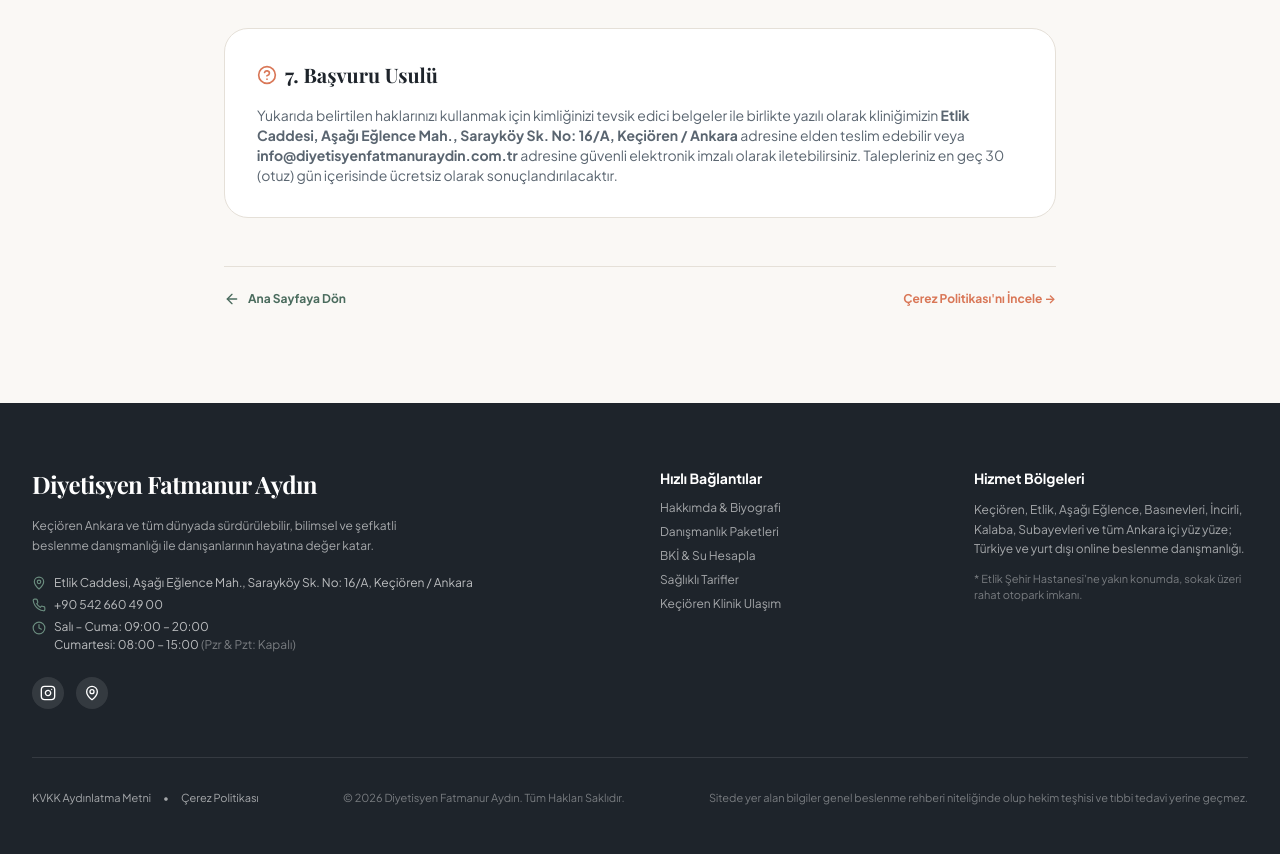
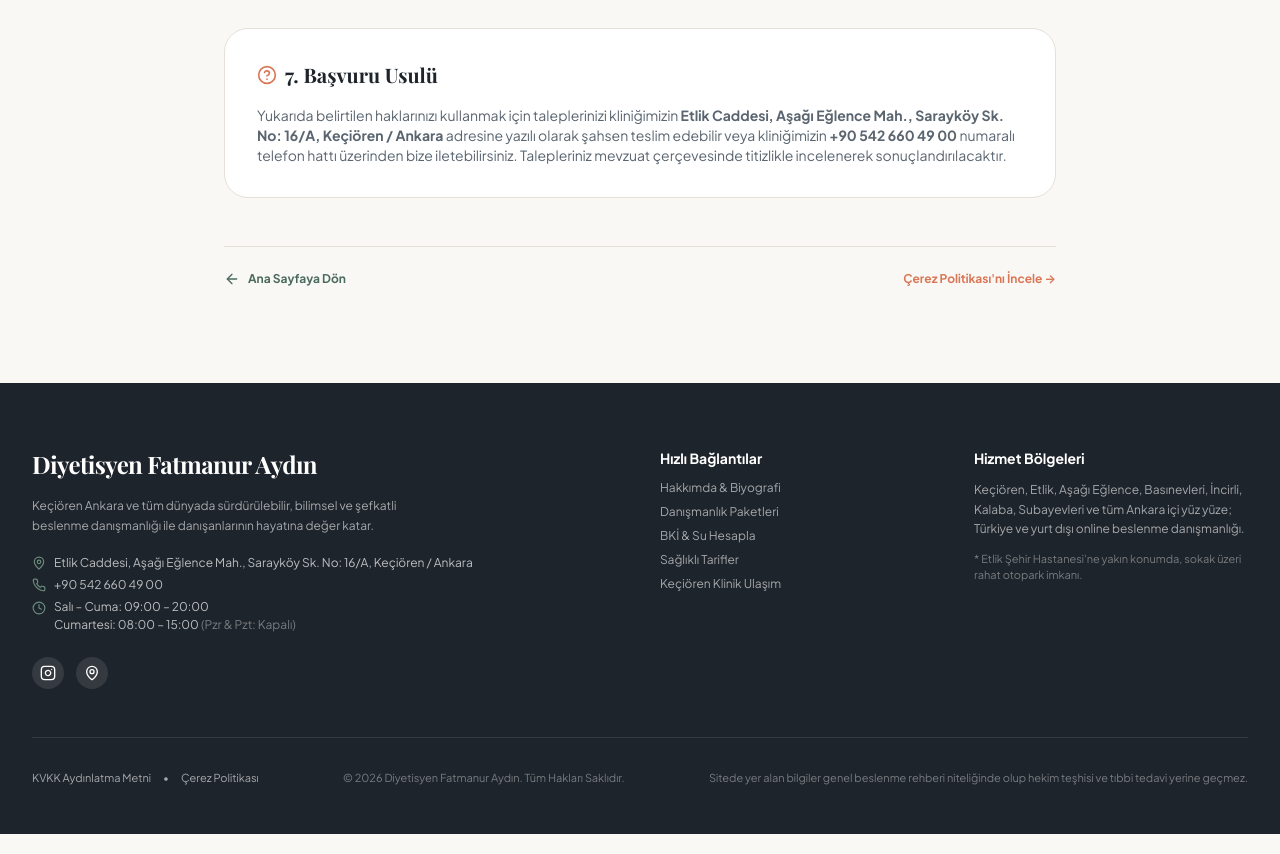
Before and after one commit to emnaydin95/diyetisyen-fatmanur-aydin, a Next.js app: page /kvkk-aydinlatma-metni in a window 1280 px wide. Shown: the part 2340-3194 px from the top of the page. Built offline with nearby package versions, Linux system fonts and the light colour scheme.

Commit message:
refactor(kvkk): remove placeholder email and bureaucratic electronic signature wording

```diff
--- a/src/app/kvkk-aydinlatma-metni/page.tsx
+++ b/src/app/kvkk-aydinlatma-metni/page.tsx
@@ -175,7 +175,7 @@ export default function KVKKPage() {
               <h2 className="editorial-title text-xl font-bold text-charcoal">7. Başvuru Usulü</h2>
             </div>
             <p className="text-xs sm:text-sm text-mutedSlate leading-relaxed">
-              Yukarıda belirtilen haklarınızı kullanmak için kimliğinizi tevsik edici belgeler ile birlikte yazılı olarak kliniğimizin <strong>{siteConfig.location.street}, {siteConfig.location.district} / {siteConfig.location.city}</strong> adresine elden teslim edebilir veya <strong>{siteConfig.contact.email}</strong> adresine güvenli elektronik imzalı olarak iletebilirsiniz. Talepleriniz en geç 30 (otuz) gün içerisinde ücretsiz olarak sonuçlandırılacaktır.
+              Yukarıda belirtilen haklarınızı kullanmak için taleplerinizi kliniğimizin <strong>{siteConfig.location.street}, {siteConfig.location.district} / {siteConfig.location.city}</strong> adresine yazılı olarak şahsen teslim edebilir veya kliniğimizin <strong>{siteConfig.contact.phone}</strong> numaralı telefon hattı üzerinden bize iletebilirsiniz. Talepleriniz mevzuat çerçevesinde titizlikle incelenerek sonuçlandırılacaktır.
             </p>
           </section>
 
```
